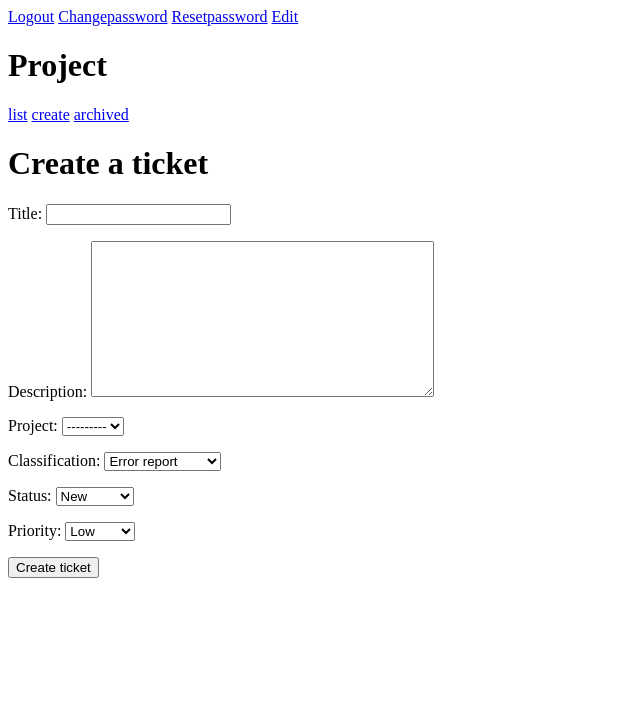
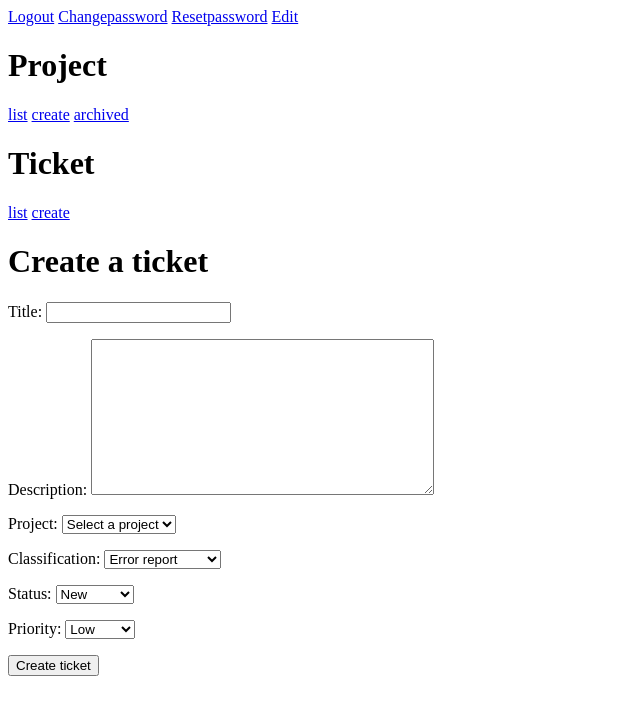
Before and after one commit to vshalt/bugtrakr, a Django app: page /tickets/create/ in a window 1280 px wide. Shown: the top 715 px of the page, without its empty margins (0-640 px from the left). Run offline with Django 3.2, Linux system fonts and the light colour scheme; the visitor is signed in with stand-in values (Sample User, id 1); data that the repository does not hold is empty.

Commit message:
feat: tickets app complete

```diff
--- a/accounts/models.py
+++ b/accounts/models.py
@@ -1,6 +1,7 @@
 from django.conf import settings
 from django.contrib.auth import get_user_model
 from django.db import models
+from django.urls import reverse
 from multiselectfield import MultiSelectField
 
 User = get_user_model()
@@ -19,3 +20,6 @@ class Profile(models.Model):
 
     def __str__(self):
         return self.user.__str__()
+
+    def get_absolute_url(self):
+        return reverse('user_detail', args=[self.id])
--- a/accounts/templates/base.html
+++ b/accounts/templates/base.html
@@ -19,8 +19,18 @@
         <a href="{% url 'projects:list' %}">list</a>
         <a href="{% url 'projects:create' %}">create</a>
         <a href="{% url 'projects:archived' %}">archived</a>
+        <h1>Ticket</h1>
+        <a href="{% url 'tickets:list' %}">list</a>
+        <a href="{% url 'tickets:create' %}">create</a>
 
     </div>
+    {% if messages %}
+    <ul class="messages">
+    {% for message in messages %}
+    <li {% if message.tags %}class="{{ message.tags }}"{% endif %}>{{ message }}</li>
+    {% endfor %}
+    </ul>
+    {% endif %}
     {% block content %}
     {% endblock content %}
 </body>
--- a/common/utils.py
+++ b/common/utils.py
@@ -21,3 +21,7 @@
                                  from_email=from_email, to=[to])
     msg.attach_alternative(html_content, 'text/html')
     msg.send()
+
+
+def send_ticket_assign_email(user, ticket):
+    pass
--- a/tickets/forms.py
+++ b/tickets/forms.py
@@ -1,6 +1,7 @@
 from django import forms
 from django.http import Http404
 
+from accounts.models import Profile
 from projects.models import Project
 from .models import Ticket, TicketHistory
 from common.utils import send_ticket_update_email, get_user_roles
@@ -19,6 +20,7 @@ class TicketCreateForm(forms.ModelForm):
         self.user, self.roles = get_user_roles(request)
         self.fields['project'].queryset = Project.objects.filter(
             users__id=request.user.profile.id)
+        self.fields['project'].empty_label = 'Select a project'
         if ('admin' in self.roles or 'manager' in self.roles
             or self.user.is_superuser):
             pass
@@ -35,11 +37,14 @@ class TicketCreateForm(forms.ModelForm):
 
     def save(self, commit=True):
         instance = super().save(commit=True)
-        instance.owner = self.profile
+        if not instance.owner:
+            instance.owner = self.profile
+            instance.save()
         if self.initial_project is None:
             TicketHistory.objects.create(
                 ticket=self.instance, user=self.profile,
                 message=(
+                    f"Ticket created:\n"
                     f"Title: {self.instance.title}\n"
                     f"Project: {self.instance.project}\n"
                     f"Description: {self.instance.description}\n"
@@ -66,8 +71,8 @@ class TicketCreateForm(forms.ModelForm):
                     if change == 'classification':
                         TicketHistory.objects.create(
                             user=self.profile, ticket=self.instance, message=(
-                                f"Type changed from {self.initial_classification}'"
-                                f"to {self.instance.classification}"))
+                                f"Type changed from '{self.initial_classification}'"
+                                f"to '{self.instance.classification}'"))
                     if change == 'priority':
                         TicketHistory.objects.create(
                             user=self.profile, ticket=self.instance, message=(
@@ -91,3 +96,13 @@ class TicketCreateForm(forms.ModelForm):
         model = Ticket
         fields = ('title', 'description', 'project', 'classification',
                   'status', 'priority')
+
+
+class TicketAssignForm(forms.Form):
+    def __init__(self, request, *args, **kwargs):
+        super().__init__(*args, **kwargs)
+        self.request = request
+
+    queryset = Profile.objects.filter(roles__contains='developer')
+    assigned_user = forms.ModelChoiceField(
+        queryset=queryset, empty_label='Select a user')
--- a/tickets/models.py
+++ b/tickets/models.py
@@ -1,4 +1,5 @@
 from django.db import models
+from django.urls import reverse
 from accounts.models import Profile
 from projects.models import Project
 
@@ -37,6 +38,9 @@ class Ticket(models.Model):
     def __str__(self):
         return self.title
 
+    def get_absolute_url(self):
+        return reverse('tickets:detail', args=[self.id])
+
 
 class TicketHistory(models.Model):
     ticket = models.ForeignKey(
--- a/tickets/urls.py
+++ b/tickets/urls.py
@@ -4,11 +4,10 @@ from . import views
 app_name = 'tickets'
 
 urlpatterns = [
-    # path('', views.ticket_list, name='list'),
+    path('', views.ticket_list, name='list'),
+    path('detail/<int:id>', views.ticket_detail, name='detail'),
     path('create/', views.ticket_create, name='create'),
-    # path('edit/<int:id>', views.ticket_edit, name='edit'),
-    # path('detail/<int:id>', views.ticket_detail, name='detail'),
-    # path('assign/<int:id>', views.ticket_assign, name='assign'),
-    # path('confirm/', views.ticket_confirm, name='confirm'),
-    # path('history/', views.ticket_history, name='history'),
+    path('edit/<int:id>', views.ticket_edit, name='edit'),
+    path('assign/<int:id>', views.ticket_assign, name='assign'),
+    path('history/<int:id>', views.ticket_history, name='history'),
 ]
--- a/tickets/views.py
+++ b/tickets/views.py
@@ -2,11 +2,12 @@ from django.conf import settings
 from django.contrib.auth.decorators import login_required
 from django.core.paginator import Paginator, EmptyPage, PageNotAnInteger
 from django.http import Http404
-from django.shortcuts import render
-from common.utils import get_user_roles
+from django.shortcuts import render, redirect
+from common.utils import get_user_roles, send_ticket_assign_email
+from common.decorators import is_admin_or_manager
 from projects.models import Project
-from .models import Ticket
-from .forms import TicketCreateForm
+from .models import Ticket, TicketHistory
+from .forms import TicketCreateForm, TicketAssignForm
 
 
 @login_required
@@ -49,7 +50,59 @@ def ticket_create(request):
             project_id=project_id, request=request, data=request.POST)
         if form.is_valid():
             form.save()
+            return redirect('tickets:list')
     else:
         form = TicketCreateForm(
             project_id=project_id, request=request)
     return render(request, 'tickets/create.html', {'form': form})
+
+
+@login_required
+def ticket_edit(request, id):
+    project_id = request.GET.get('pid')
+    try:
+        ticket = Ticket.objects.get(pk=id)
+    except Ticket.DoesNotExist:
+        raise Http404
+    if request.method == 'POST':
+        form = TicketCreateForm(
+            project_id=project_id, request=request, data=request.POST,
+            instance=ticket)
+        if form.is_valid():
+            form.save()
+            return redirect('tickets:list')
+    else:
+        form = TicketCreateForm(
+            project_id=project_id, request=request, instance=ticket)
+    return render(request, 'tickets/edit.html', {'form': form})
+
+
+@login_required
+@is_admin_or_manager
+def ticket_assign(request, id):
+    try:
+        ticket = Ticket.objects.get(pk=id)
+    except Ticket.DoesNotExist:
+        raise Http404
+    if request.method == 'POST':
+        form = TicketAssignForm(request=request, data=request.POST)
+        if form.is_valid():
+            cd = form.cleaned_data
+            ticket.assigned_user = cd['assigned_user']
+            ticket.save()
+            user = cd['assigned_user']
+            send_ticket_assign_email(user, ticket)
+            return redirect('tickets:list')
+    else:
+        form = TicketAssignForm(request=request)
+    return render(request, 'tickets/assign.html', {'form': form})
+
+
+def ticket_history(request, id):
+    try:
+        ticket = Ticket.objects.get(pk=id)
+    except Ticket.DoesNotExist:
+        raise Http404
+    history = TicketHistory.objects.filter(ticket=ticket).order_by('-created')
+    return render(request, 'tickets/history.html',
+                  {'history': history, 'ticket': ticket})
--- a/tracker/settings.py
+++ b/tracker/settings.py
@@ -134,5 +134,6 @@ AUTHENTICATION_BACKENDS = [
 
 PROJECTS_PER_PAGE = 10
 USERS_PER_PAGE = 20
+TICKETS_PER_PAGE = 10
 EMAIL_BACKEND = 'django.core.mail.backends.console.EmailBackend'
 EMAIL_USER = 'user@email.com'
```
Also changed, not shown: tickets/templates/tickets/assign.html (added, +10 -0 lines), tickets/templates/tickets/detail.html (added, +15 -0 lines), tickets/templates/tickets/edit.html (added, +10 -0 lines), tickets/templates/tickets/history.html (added, +11 -0 lines), tickets/templates/tickets/list.html (added, +17 -0 lines).
